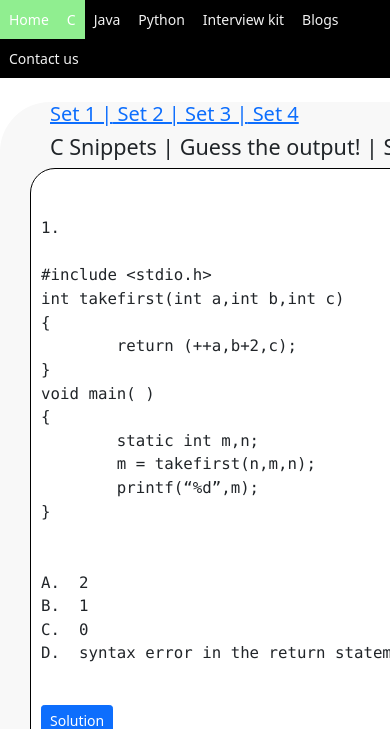
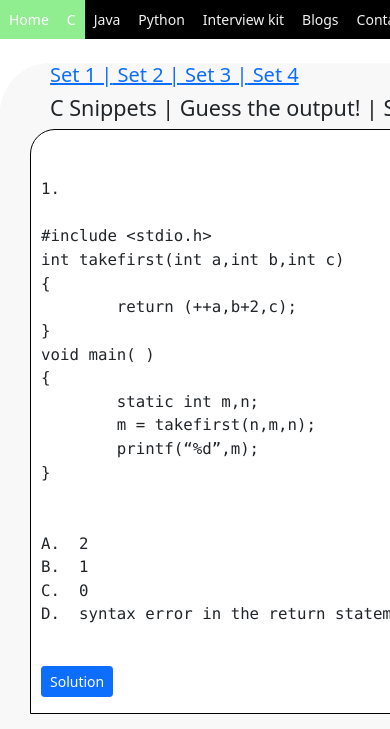
Before and after one commit to QuickPrep/QuickPrep.github.io, a PHP site: page /main1.html in a window 390 px wide; the page is wider, and only the part inside the window is pictured. Shown: the top 729 px of that part. Run offline with PHP 8.4, Linux system fonts and the light colour scheme; some libraries are stand-ins or nearby versions.

Commit message:
Update main.css

```diff
--- a/main.css
+++ b/main.css
@@ -322,7 +322,9 @@ header {
       display: none;
 
   }
-
+  .topnav{
+      width:500px;
+  }
   .topnav a{
       overflow:auto;
       padding: 9px;
```
